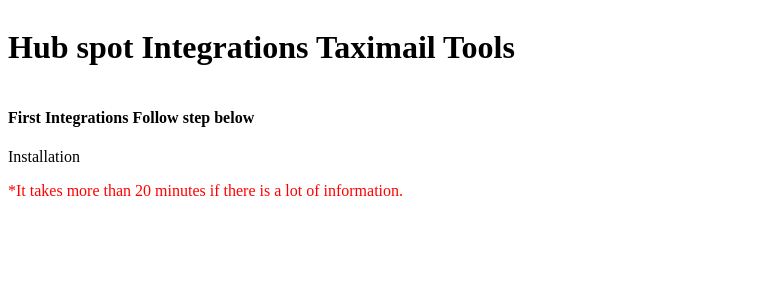
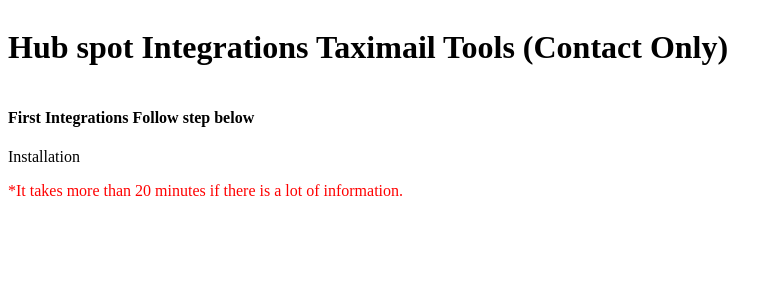
Before and after one commit to nukrobzero/hubspots-taximail-Integrations, a Next.js app: page / in a window 1280 px wide. Shown: the top 300 px of the page, without its empty margins (0-782 px from the left). Built offline with nearby package versions, Linux system fonts and the light colour scheme.

Commit message:
edit title

```diff
--- a/pages/index.tsx
+++ b/pages/index.tsx
@@ -3,7 +3,7 @@
 export default function Home() {
   return (
     <>
-      <h1>Hub spot Integrations Taximail Tools</h1>
+      <h1>Hub spot Integrations Taximail Tools (Contact Only)</h1>
       <div>
         <h4>First Integrations Follow step below</h4>
         <Link href="/first">Installation</Link>
```
